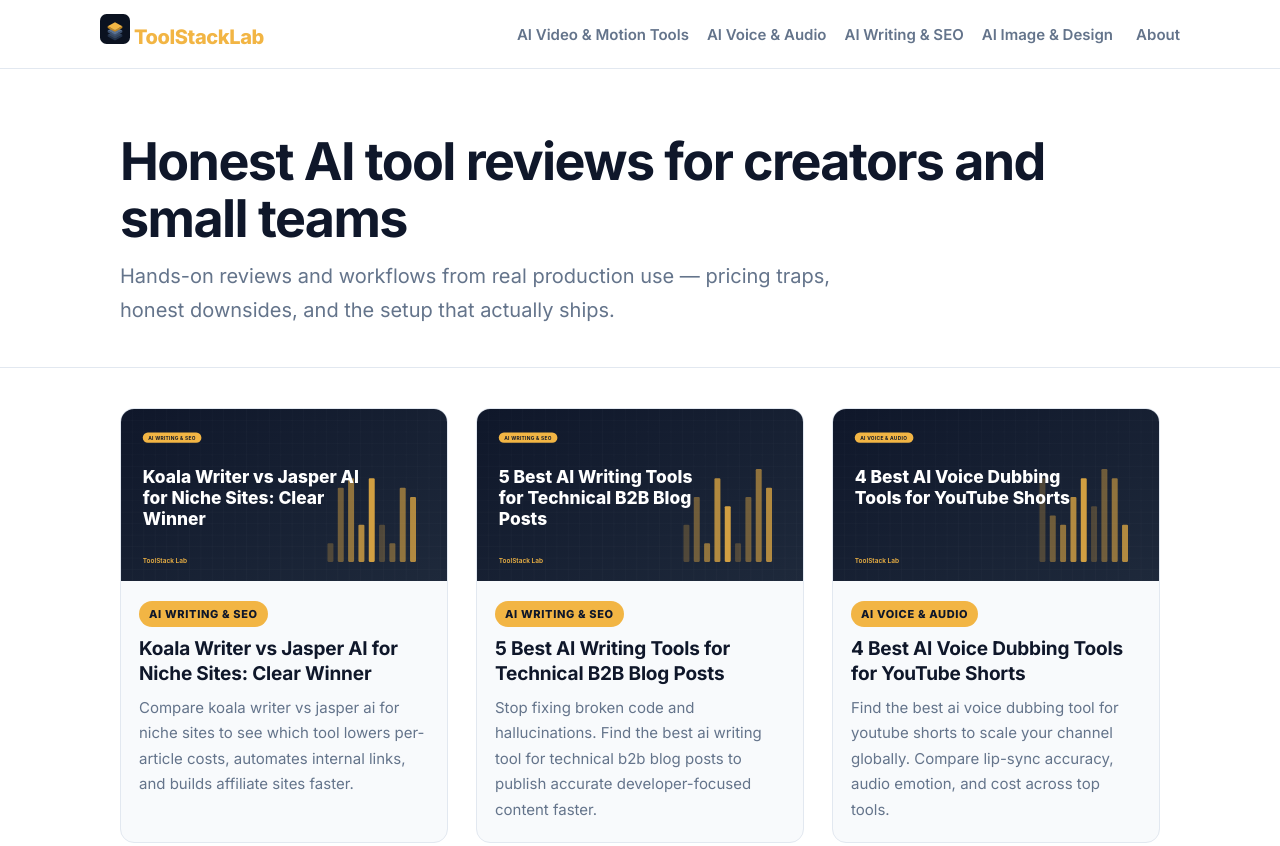
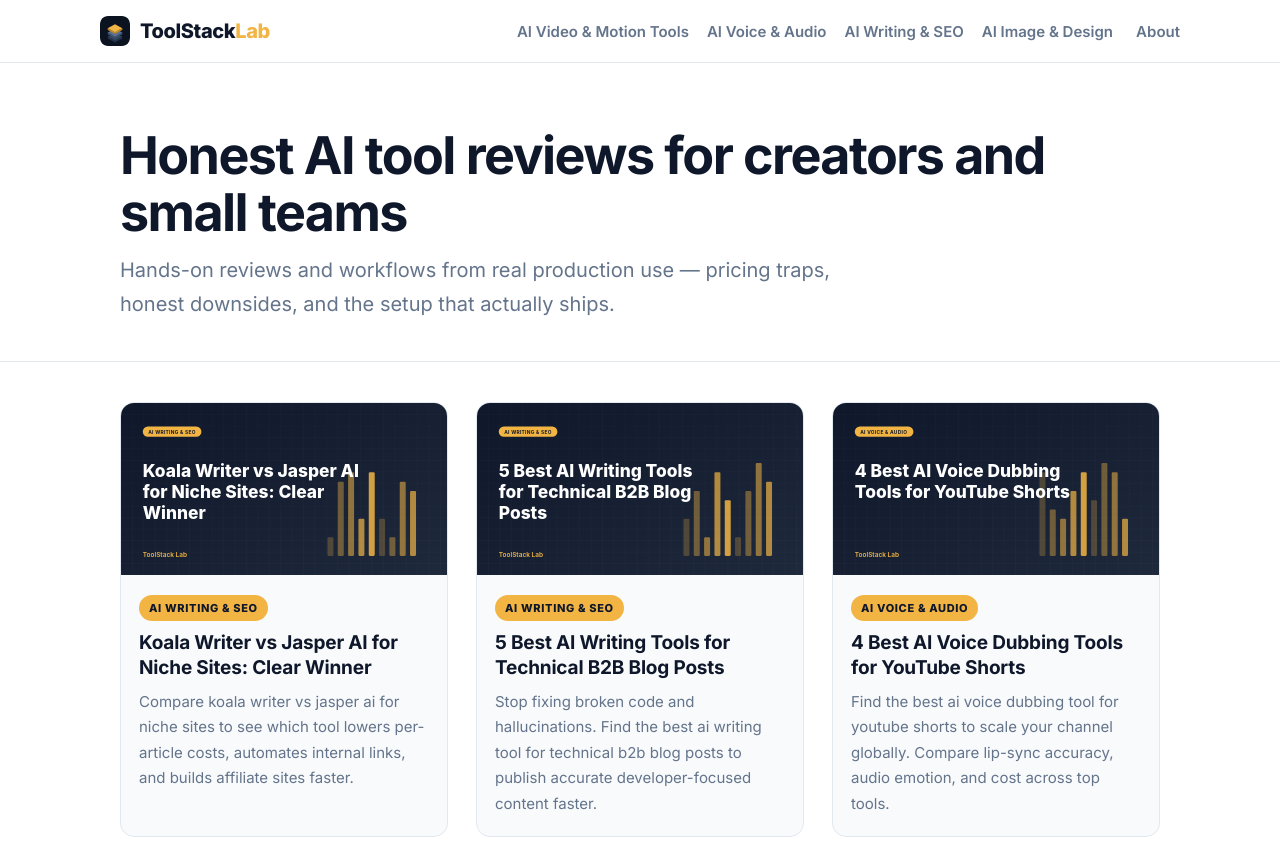
Before and after one commit to abbastarig92-debug/ai-blog-factory, an Astro site in the folder site/: page / in a window 1280 px wide. Shown: the top 846 px of the page. Built offline with nearby package versions, Linux system fonts and the light colour scheme; Astro itself is replaced by a stand-in of ours.

Commit message:
Update global.css

```diff
--- a/site/src/styles/global.css
+++ b/site/src/styles/global.css
@@ -15,8 +15,10 @@
 .prose{max-width:var(--max);margin:0 auto}
 header.site{border-bottom:1px solid var(--line);position:sticky;top:0;background:color-mix(in srgb,var(--bg) 92%,transparent);backdrop-filter:blur(8px);z-index:9}
 header.site .row{display:flex;align-items:center;justify-content:space-between;gap:24px;padding:14px 0}
-.logo{font-weight:800;letter-spacing:-.02em;text-decoration:none;font-size:20px}
-.logo span{color:var(--accent)}
+.logo{display:inline-flex;align-items:center;gap:10px;font-weight:800;letter-spacing:-.02em;
+  text-decoration:none;font-size:20px;color:var(--ink)}
+.logo img{display:block;width:30px;height:30px;border-radius:8px;flex:none}
+.logo-text span{color:var(--accent)}
 nav a{margin-left:18px;text-decoration:none;color:var(--muted);font-size:15px;font-weight:600}
 nav a:hover{color:var(--ink)}
 .hero{padding:64px 0 40px;border-bottom:1px solid var(--line)}
```
